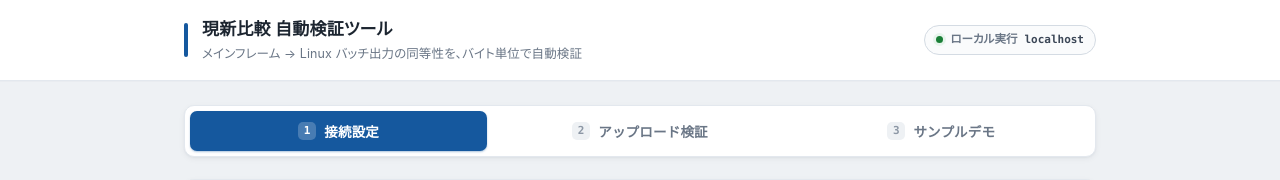
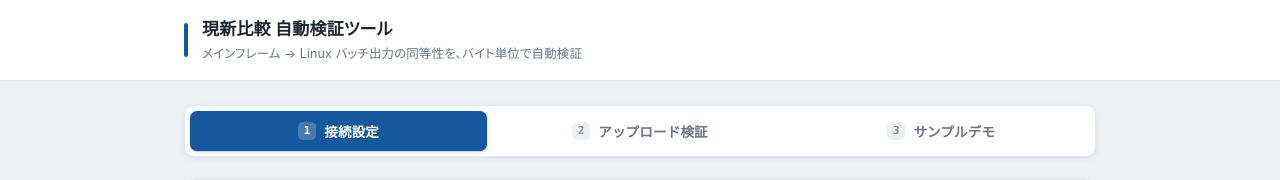
Before and after one commit to kyh0815/DataComparator, a Flask app: page / in a window 1280 px wide. Shown: the top 180 px of the page. Run offline with Flask 3, Linux system fonts and the light colour scheme.

Commit message:
style(gui): 헤더의 "ローカル実行 localhost" 표시등 제거 (실제 상태 아닌 장식)
DB 접속/헬스와 무관한 고정 초록 점이라 오해 소지 — 제거. 접속 상태는 接続して取得의
체크리스트가 실제로 보여줌.

Co-Authored-By: Claude Opus 4.8 <noreply@anthropic.com>

```diff
--- a/src/gui/templates/index.html
+++ b/src/gui/templates/index.html
@@ -348,8 +348,6 @@
       <h1>現新比較 自動検証ツール</h1>
       <p>メインフレーム → Linux バッチ出力の同等性を、バイト単位で自動検証</p>
     </div>
-    <span class="spacer"></span>
-    <span class="env"><span class="dot"></span>ローカル実行 <code>localhost</code></span>
   </div>
 </header>
 
```
